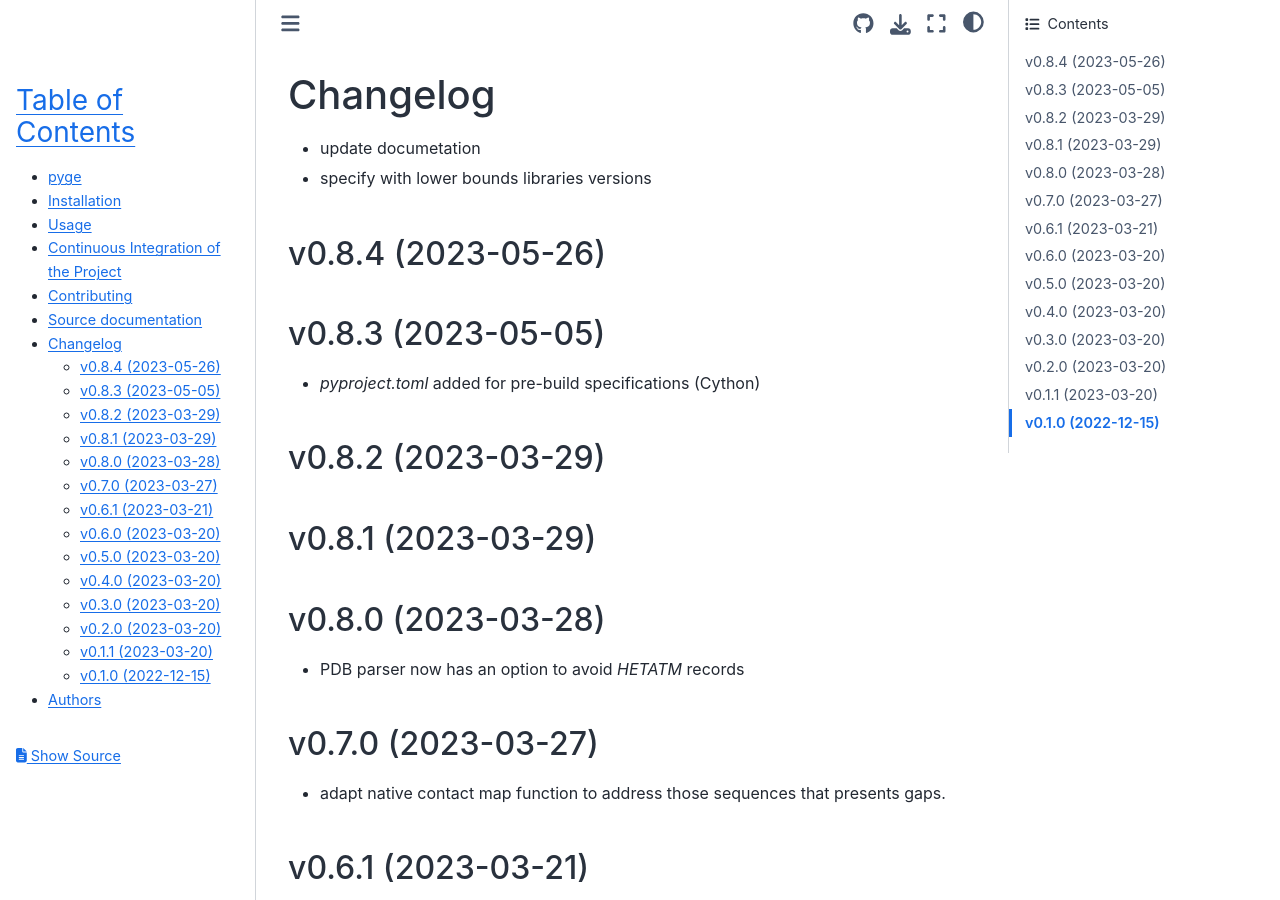
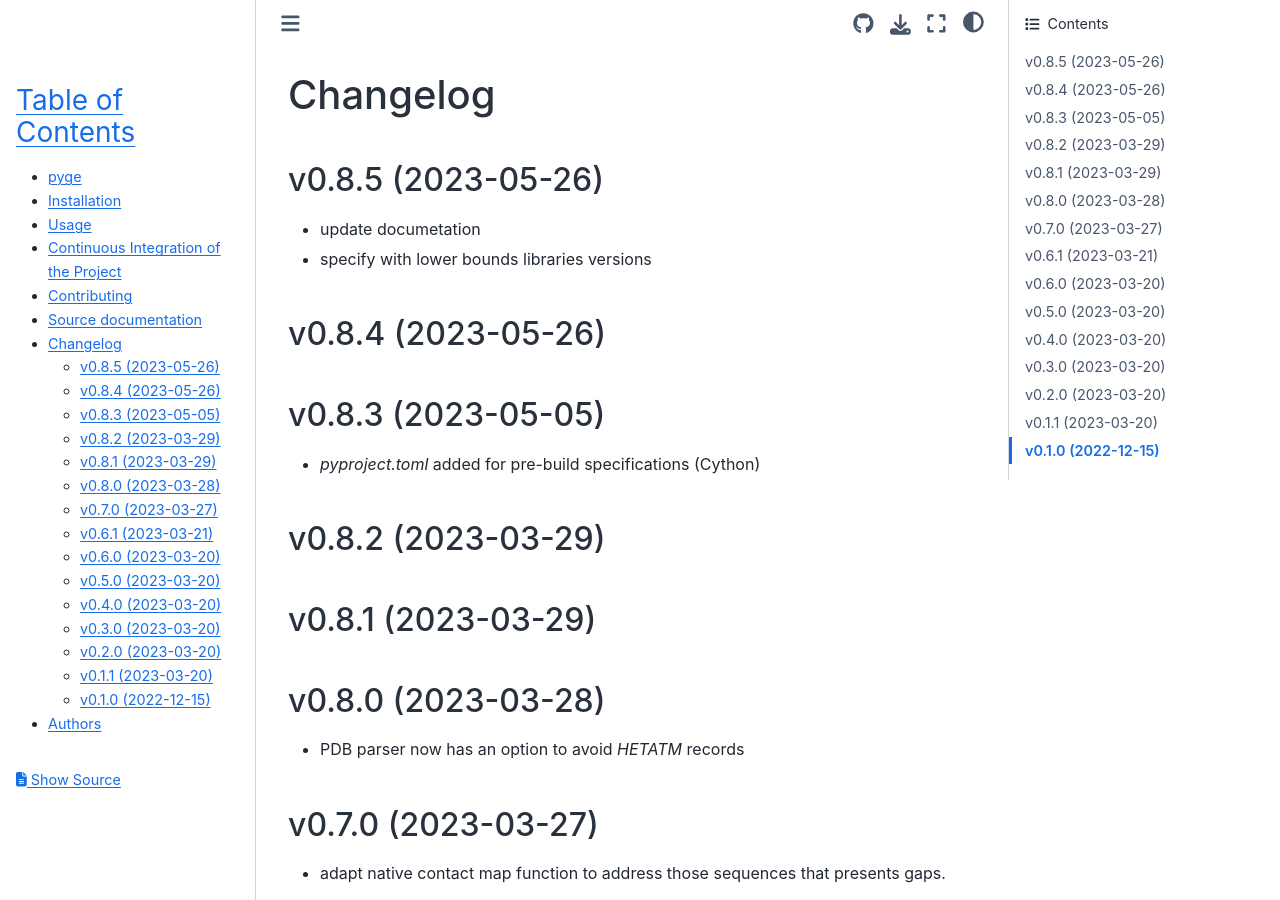
Before and after one commit to gentangle/pyge, a Sphinx documentation site: the page built from docs/changelog.rst, in a window 1280 px wide and 900 px high. Built offline with Sphinx 7.4.7 and the Sphinx Book theme 1.1.4, drawn with Linux system fonts in a browser that asks for light colours.

Commit message:
[SKIP] version bump 0.8.4 -> 0.8.5
[MINOR] precise libraries versions

```diff
--- a/CHANGELOG.rst
+++ b/CHANGELOG.rst
@@ -1,6 +1,9 @@
 
 Changelog
 =========
+
+v0.8.5 (2023-05-26)
+------------------------------------------------------------
 
 * update documetation
 * specify with lower bounds libraries versions
--- a/README.rst
+++ b/README.rst
@@ -26,4 +26,4 @@
 Version
 -------
 
-v0.8.4
+v0.8.5
--- a/docs/conf.py
+++ b/docs/conf.py
@@ -48,7 +48,7 @@
 year = "2023"
 author = "Leonardo Salicari"
 copyright = "{0}, {1}".format(year, author)
-version = release = "0.8.4"
+version = release = "0.8.5"
 
 pygments_style = "trac"
 templates_path = ["."]
--- a/pyge/__init__.py
+++ b/pyge/__init__.py
@@ -1 +1 @@
-__version__ = "0.8.4"
+__version__ = "0.8.5"
--- a/setup.py
+++ b/setup.py
@@ -26,7 +26,7 @@
 
 setup(
     name="pyge",
-    version="0.8.4",
+    version="0.8.5",
     description="Python library to compute the Gaussian Entanglement",
     long_description=long_description,
     long_description_content_type="text/x-rst",
```
Also changed, not shown: .bumpversion.cfg.
